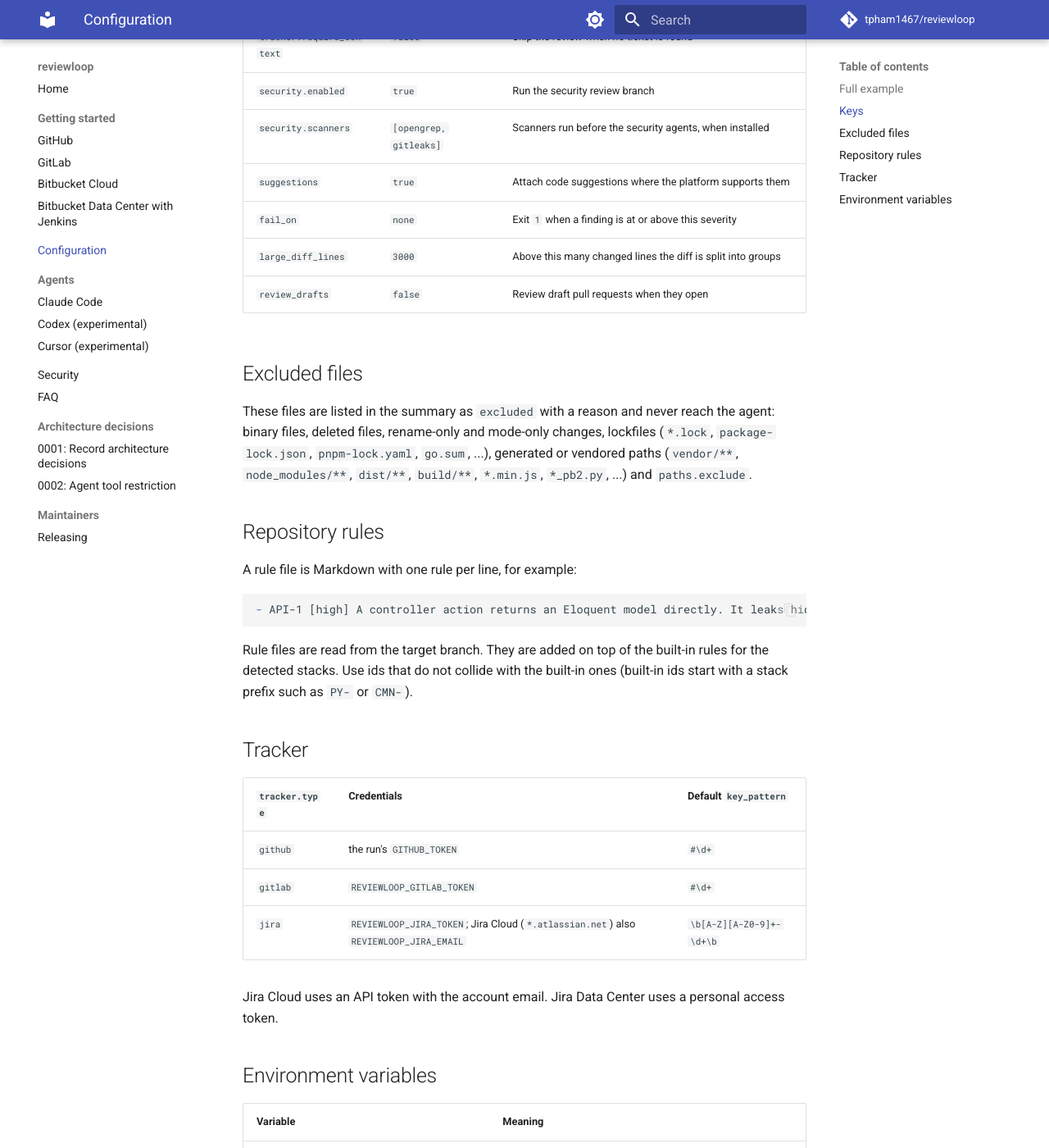
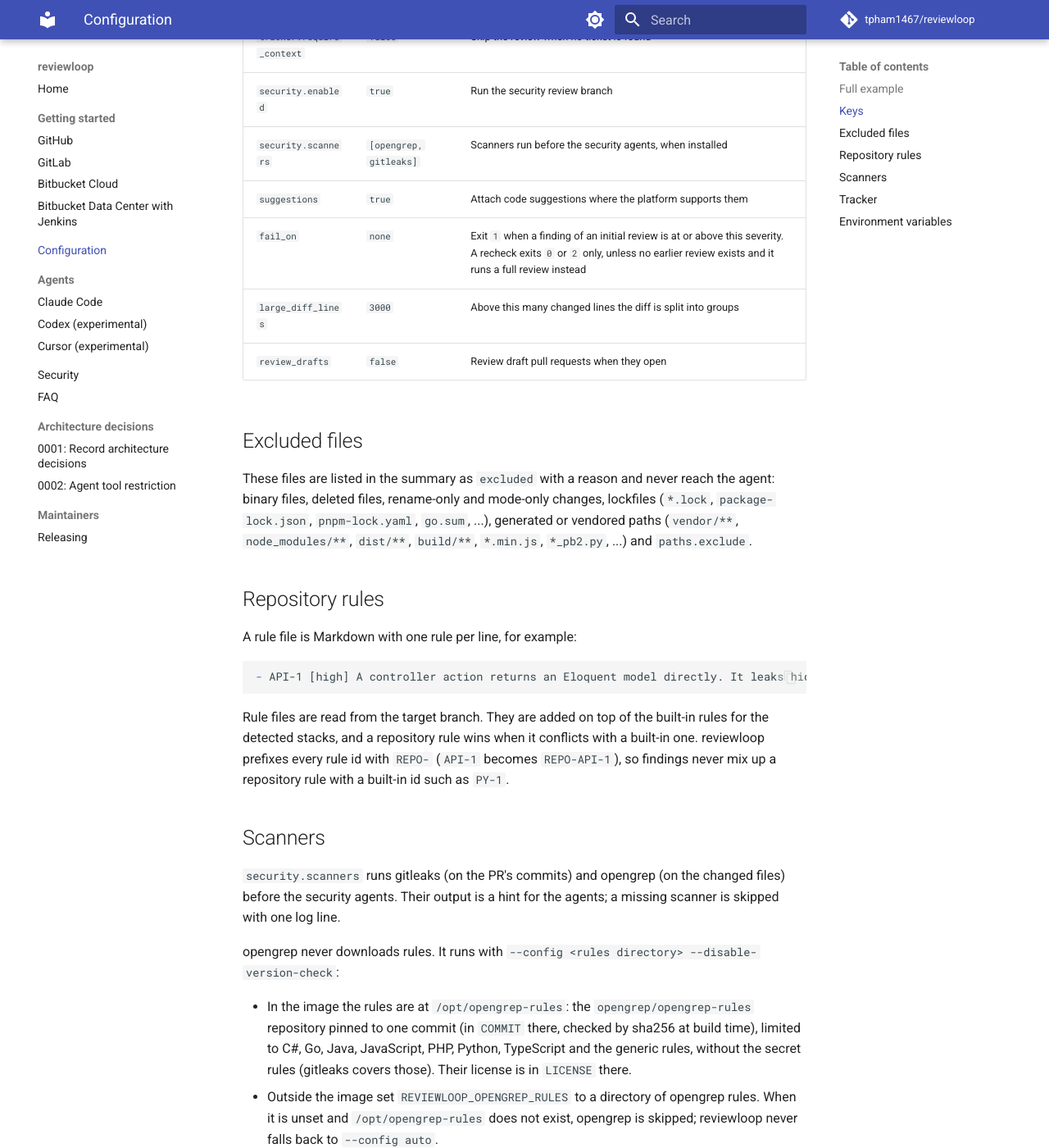
Before and after one commit to tpham1467/reviewloop, an MkDocs documentation site: the page built from docs/configuration.md, in a window 1280 px wide and 1400 px high, scrolled down 1454 px. Shown: the whole window at 82% size. Built offline with MkDocs 1.6.1 and Material for MkDocs 9.7.7, drawn with Linux system fonts in a browser that asks for light colours; comment, search, counter and statistics services are not loaded.

Commit message:
fix: prefix repository rule ids and document trigger behavior
M1 (spec 9): rule ids in repository rule files get a REPO- prefix when
build-context writes rules/repo-N.md, with a header saying repository
rules win on a conflict; the code-review and security-review skills say
the same.

M2: fail_on applies to initial reviews only; a recheck exits 0 or 2.

M5: on GitLab the bot's own notes also fire the Comments webhook, and
each starts a trigger pipeline that exits within seconds.

````diff
--- a/docs/configuration.md
+++ b/docs/configuration.md
@@ -50,7 +50,7 @@ review_drafts: false
 | `security.enabled` | `true` | Run the security review branch |
 | `security.scanners` | `[opengrep, gitleaks]` | Scanners run before the security agents, when installed |
 | `suggestions` | `true` | Attach code suggestions where the platform supports them |
-| `fail_on` | `none` | Exit `1` when a finding is at or above this severity |
+| `fail_on` | `none` | Exit `1` when a finding of an initial review is at or above this severity. A recheck exits `0` or `2` only, unless no earlier review exists and it runs a full review instead |
 | `large_diff_lines` | `3000` | Above this many changed lines the diff is split into groups |
 | `review_drafts` | `false` | Review draft pull requests when they open |
 
@@ -69,8 +69,22 @@ A rule file is Markdown with one rule per line, for example:
 - API-1 [high] A controller action returns an Eloquent model directly. It leaks hidden columns. Return a resource.
 ```
 
-Rule files are read from the target branch. They are added on top of the built-in rules for the detected stacks.
-Use ids that do not collide with the built-in ones (built-in ids start with a stack prefix such as `PY-` or `CMN-`).
+Rule files are read from the target branch. They are added on top of the built-in rules for the detected stacks, and
+a repository rule wins when it conflicts with a built-in one. reviewloop prefixes every rule id with `REPO-`
+(`API-1` becomes `REPO-API-1`), so findings never mix up a repository rule with a built-in id such as `PY-1`.
+
+## Scanners
+
+`security.scanners` runs gitleaks (on the PR's commits) and opengrep (on the changed files) before the security
+agents. Their output is a hint for the agents; a missing scanner is skipped with one log line.
+
+opengrep never downloads rules. It runs with `--config <rules directory> --disable-version-check`:
+
+- In the image the rules are at `/opt/opengrep-rules`: the `opengrep/opengrep-rules` repository pinned to one commit
+  (in `COMMIT` there, checked by sha256 at build time), limited to C#, Go, Java, JavaScript, PHP, Python, TypeScript
+  and the generic rules, without the secret rules (gitleaks covers those). Their license is in `LICENSE` there.
+- Outside the image set `REVIEWLOOP_OPENGREP_RULES` to a directory of opengrep rules. When it is unset and
+  `/opt/opengrep-rules` does not exist, opengrep is skipped; reviewloop never falls back to `--config auto`.
 
 ## Tracker
 
````
Also changed, not shown: docs/getting-started/gitlab.md (+2 -1 lines), src/reviewloop/skills/code-review/SKILL.md (+1 -1 lines), src/reviewloop/skills/security-review/SKILL.md (+1 -0 lines), 2 other files.
